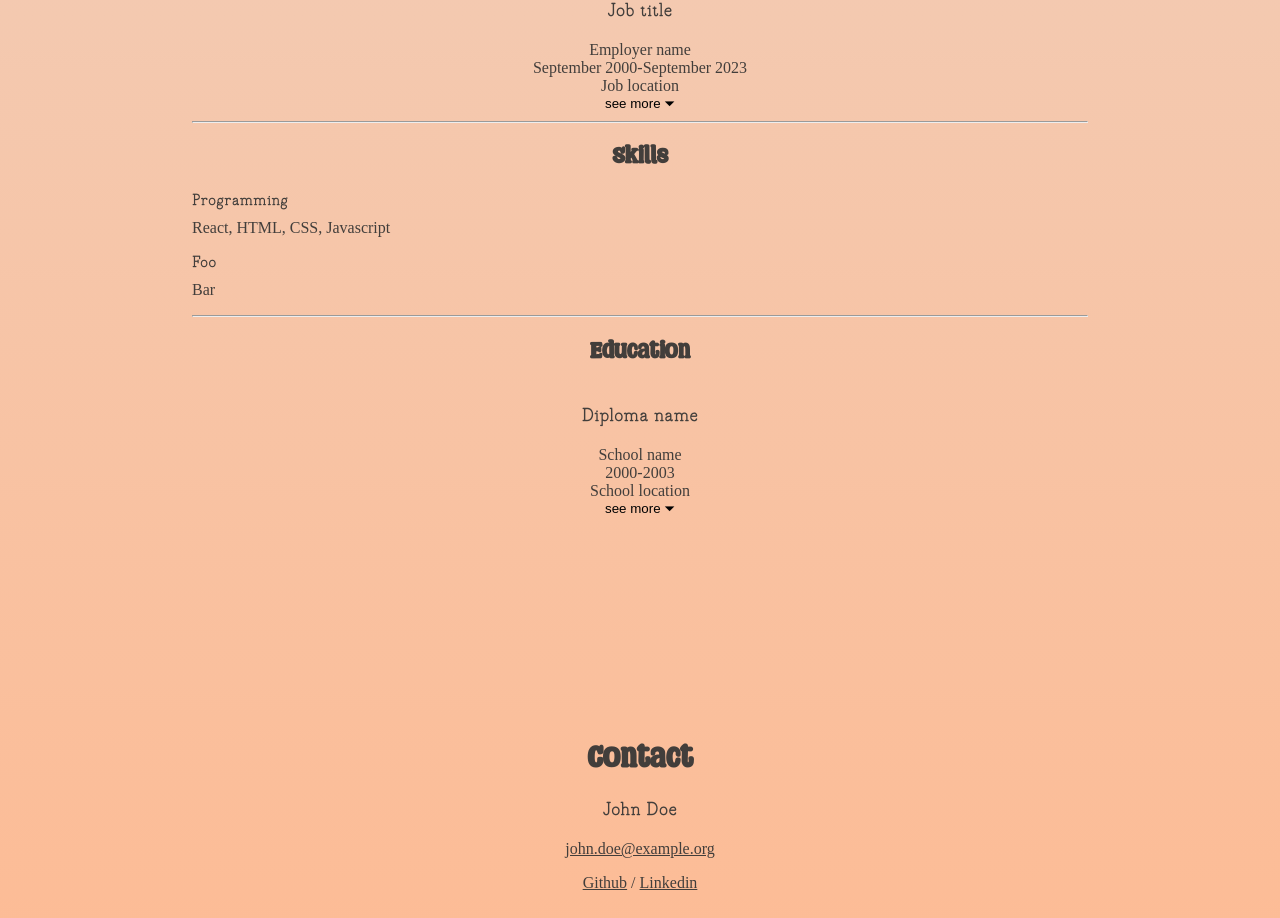
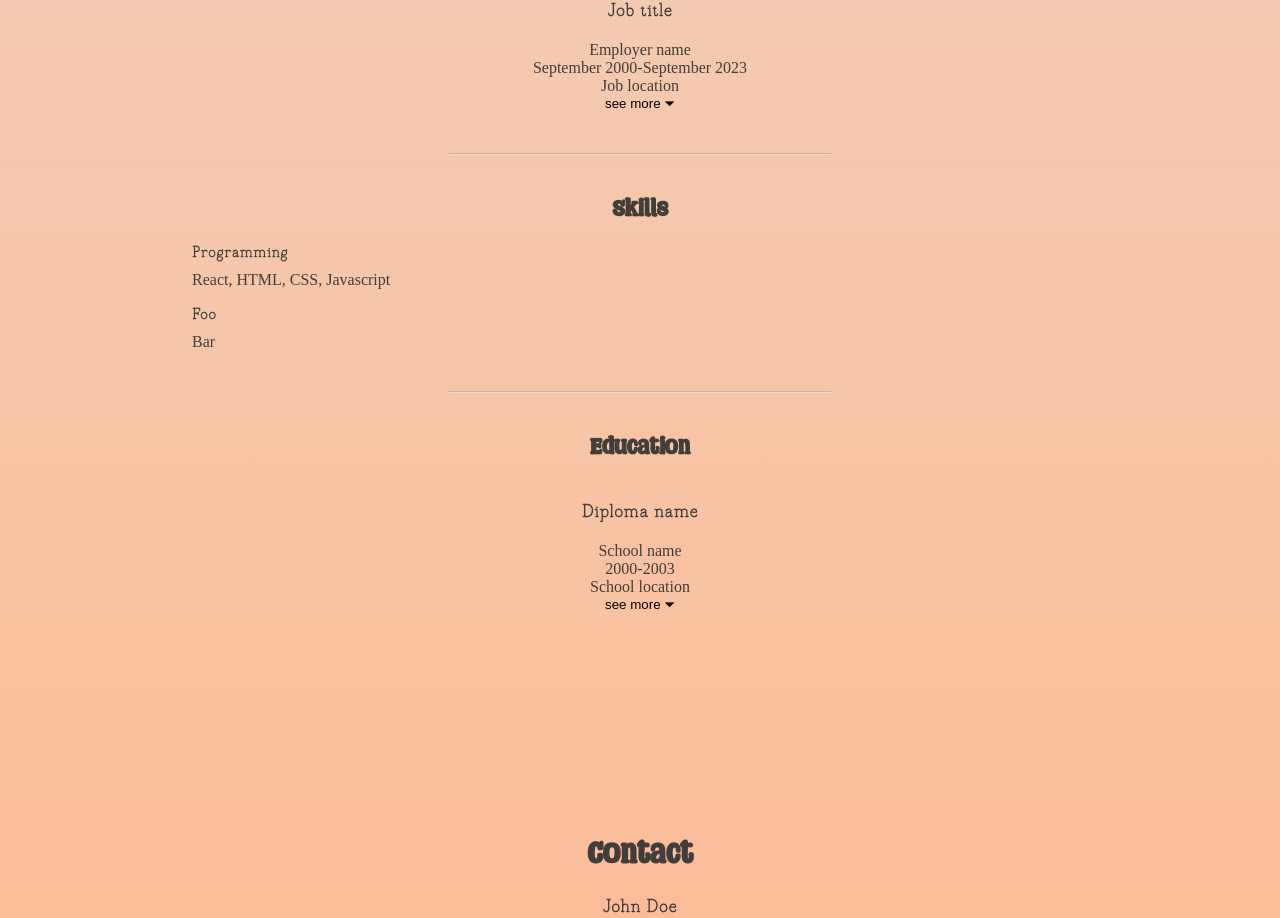
Before and after one commit to vrahier/website, a React (Create React App) app: page / in a window 1280 px wide. Shown: the part 1819-2737 px from the top of the page. Built offline with nearby package versions, Linux system fonts and the light colour scheme; a web font is replaced by a local one.

Commit message:
Styling separator

```diff
--- a/src/components/Content/Style.js
+++ b/src/components/Content/Style.js
@@ -13,6 +13,11 @@ export const Picture = styled.img`
   border-radius: 50%;
   margin: 2vh 0 2vh 0;
   max-width: 178px;
+`
+
+export const Separator = styled.hr`
+  margin: 5vh 20vw 5vh 20vw;
+  opacity: 0.5;
 `
 
 export const Section = styled.div`
--- a/src/components/Content/index.jsx
+++ b/src/components/Content/index.jsx
@@ -5,7 +5,7 @@ import { Education, WorkExperience } from '../Experience';
 import Skill from '../Skill';
 import {scrollToDiv} from '../../utils';
 
-import {Container, Picture, ScrollDown, Section} from './Style';
+import {Container, Picture, ScrollDown, Section, Separator} from './Style';
 
 function Content({ data, currentSection, setCurrentSection}) {
   const secHome = useRef();
@@ -74,12 +74,12 @@ function Content({ data, currentSection, setCurrentSection}) {
           <WorkExperience key={index} id={index} experience={exp} />
         ))
         }
-        <hr/>
+        <Separator/>
         <h2>Skills</h2>
         {data.skills.map((skill, index) => (
           <Skill key={index} skill={skill}/>
         ))}
-        <hr/>
+        <Separator/>
         <h2>Education</h2>
         {data.education.map((edu, index) => (
           <Education key={index} id={index} education={edu} />
```
